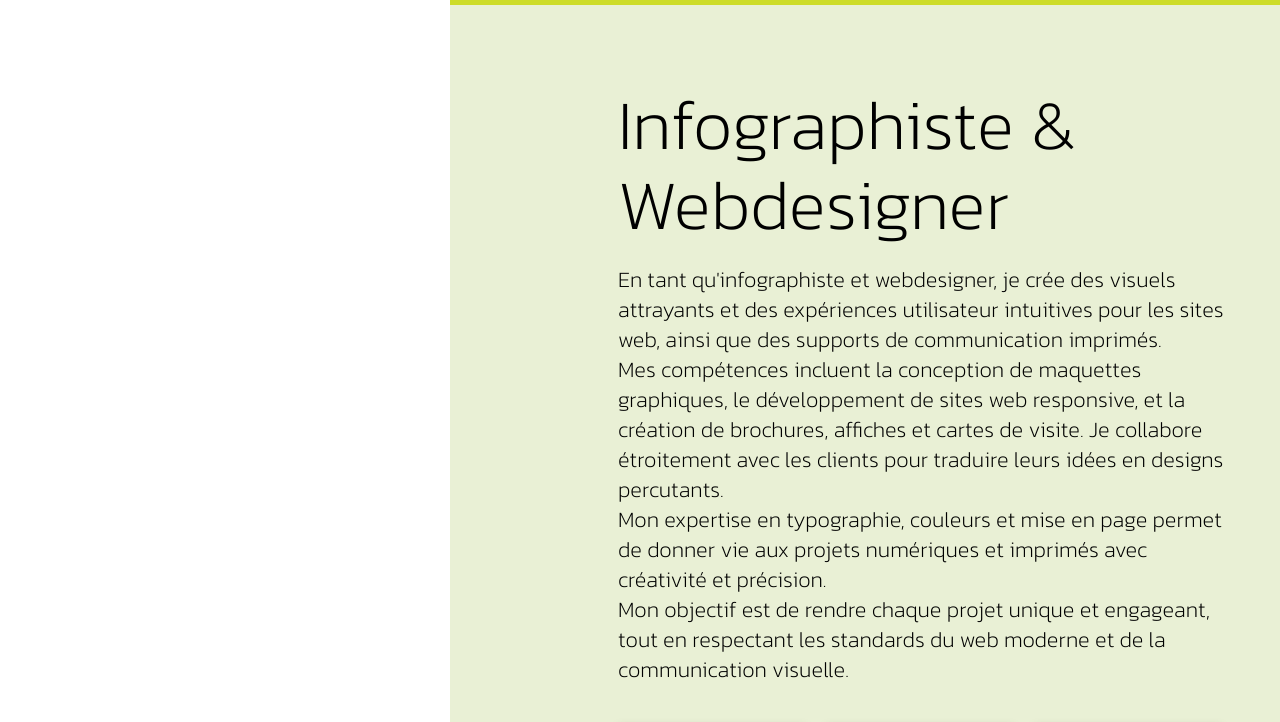
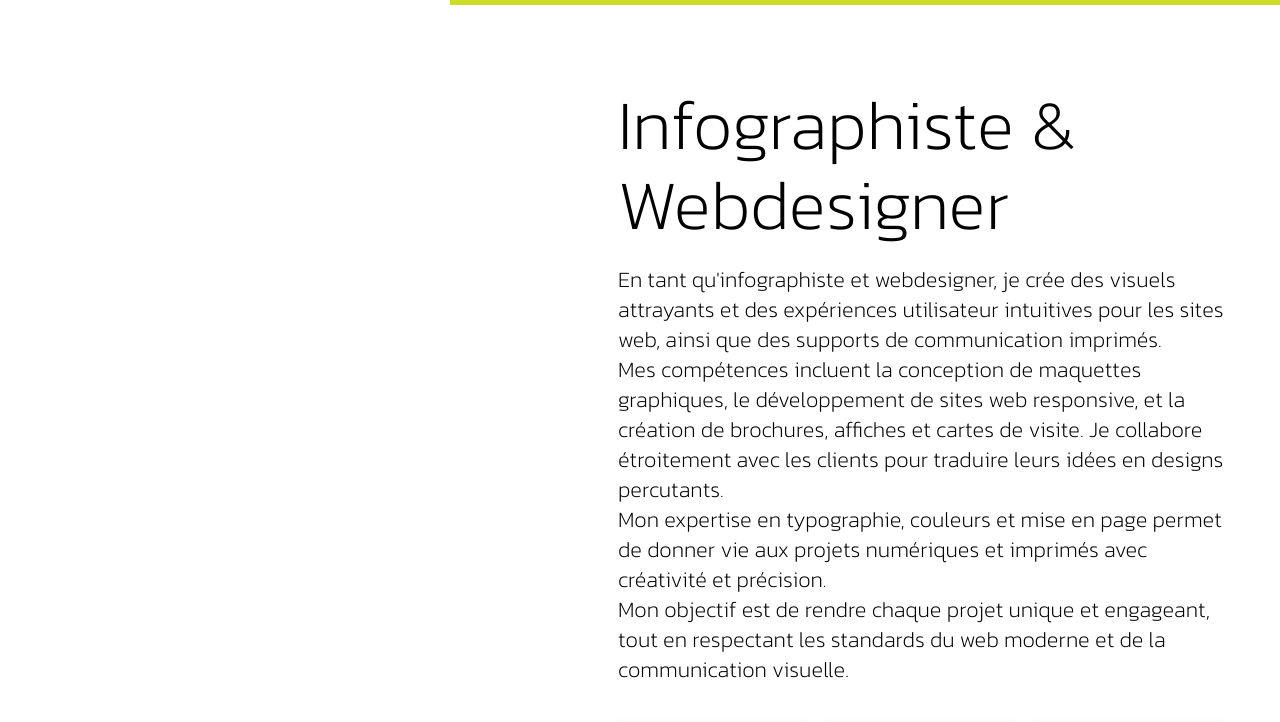
Before and after one commit to rossignol86/portfolio2025, a plain HTML site: page index.html in a window 1280 px wide. Shown: the part 845-1567 px from the top of the page. Drawn offline with Linux system fonts and the light colour scheme; grey boxes are pictures that could not be loaded.

Commit message:
corrections

```diff
--- a/styles/styles.css
+++ b/styles/styles.css
@@ -179,7 +179,7 @@ main {
 
 /* section fond vert */
 .sectioncontenufondvert {
-  background-color: #e9f0d5;
+  background-color: #ffffff;
   border-top: 30px solid #CDDC29;
   width: 100%;
   height: 100%;
```
